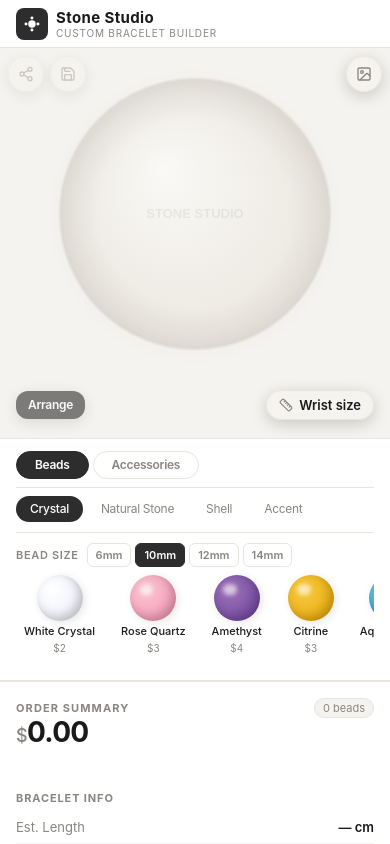
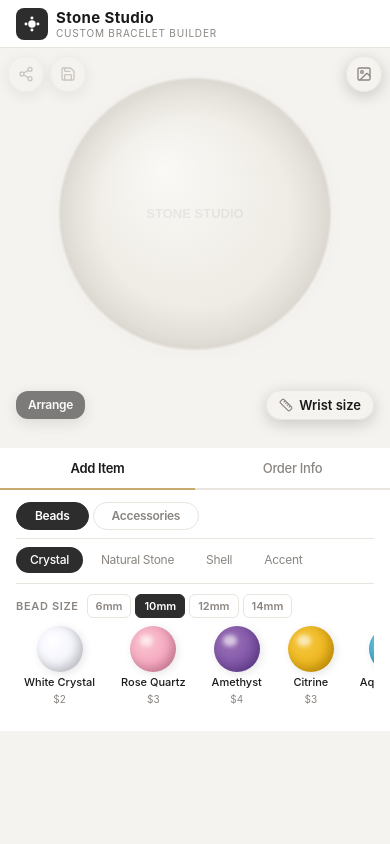
Before and after one commit to pastrainbow/bracelet_custom_configure, a React (Vite) app: page / in a window 390 px wide. Shown: the top 844 px of the page. Built offline with nearby package versions, Linux system fonts and the light colour scheme.

Commit message:
Feat: control subsections on mobile for cleaner UI

```diff
--- a/src/components/BeadPicker.tsx
+++ b/src/components/BeadPicker.tsx
@@ -62,7 +62,7 @@
   };
 
   return (
-    <div className="flex-shrink-0 border-t border-border bg-surface px-5 py-3 max-[639px]:px-4 max-[639px]:pb-3.5">
+    <div className="flex-shrink-0 border-t border-border bg-surface px-5 py-3 max-[639px]:border-t-0 max-[639px]:px-4 max-[639px]:pb-3.5">
       <div className="mb-2 border-b border-border pb-2">
         <PillTabs tabs={SUPER_TABS} value={superCat} onValueChange={onSuperChange} variant="solid" />
       </div>
--- /dev/null
+++ b/src/components/MobilePanelTabs.tsx
@@ -0,0 +1,49 @@
+import type { MobilePanel } from '@/store/store';
+import { useStore } from '@/store/store';
+import { cn } from './ui/cn';
+
+const PANELS: { value: MobilePanel; label: string }[] = [
+  { value: 'add', label: 'Add Item' },
+  { value: 'order', label: 'Order Info' },
+];
+
+/**
+ * Section selector shown only on mobile, pinned beneath the bowl, that switches
+ * the control column between the bead picker ("Add Item") and the order/info
+ * sidebar ("Order Info"). Styled as full-width underline tabs on the control
+ * section's own surface so it reads as the head of that section rather than a
+ * floating control, while the gold active underline keeps it distinct from the
+ * pill tabs inside each subsection.
+ */
+export function MobilePanelTabs() {
+  const mobilePanel = useStore((s) => s.mobilePanel);
+  const setMobilePanel = useStore((s) => s.setMobilePanel);
+
+  return (
+    <div
+      role="tablist"
+      aria-label="Control panel"
+      className="flex w-full bg-surface"
+    >
+      {PANELS.map((p) => {
+        const active = mobilePanel === p.value;
+        return (
+          <button
+            key={p.value}
+            role="tab"
+            aria-selected={active}
+            onClick={() => setMobilePanel(p.value)}
+            className={cn(
+              'flex-1 border-b-2 px-3 py-3 text-[13px] tracking-tight transition-colors',
+              active
+                ? 'border-gold font-semibold text-ink'
+                : 'border-border font-medium text-muted hover:text-ink',
+            )}
+          >
+            {p.label}
+          </button>
+        );
+      })}
+    </div>
+  );
+}
--- a/src/components/Sidebar.tsx
+++ b/src/components/Sidebar.tsx
@@ -12,11 +12,13 @@
 
 export function Sidebar() {
   const shareOpen = useStore((s) => s.shareOpen);
+  const mobilePanel = useStore((s) => s.mobilePanel);
   return (
     <aside
       className={cn(
-        'flex flex-col gap-4 overflow-y-auto border-l border-border bg-surface p-5 transition-all duration-300 max-[1024px]:gap-3 max-[1024px]:p-3.5 max-[639px]:gap-3 max-[639px]:border-l-0 max-[639px]:border-t-2 max-[639px]:p-4 max-[639px]:pb-12',
+        'flex flex-col gap-4 overflow-y-auto border-l border-border bg-surface p-5 transition-all duration-300 max-[1024px]:gap-3 max-[1024px]:p-3.5 max-[639px]:gap-3 max-[639px]:border-l-0 max-[639px]:border-t-0 max-[639px]:p-4 max-[639px]:pb-12',
         shareOpen && 'pointer-events-none translate-x-full opacity-0',
+        mobilePanel !== 'order' && 'max-[639px]:hidden',
       )}
     >
       <OrderSummary />
--- a/src/components/Studio.tsx
+++ b/src/components/Studio.tsx
@@ -5,6 +5,7 @@
 import { BackgroundDropdown } from './BackgroundDropdown';
 import { CanvasActions } from './CanvasActions';
 import { StickyFit } from './StickyFit';
+import { MobilePanelTabs } from './MobilePanelTabs';
 import { Button } from './ui/Button';
 import { cn } from './ui/cn';
 
@@ -24,6 +25,7 @@
   const count = useStore((s) => s.items.length);
   const toggleArrange = useStore((s) => s.toggleArrange);
   const shareOpen = useStore((s) => s.shareOpen);
+  const mobilePanel = useStore((s) => s.mobilePanel);
   const isBracelet = mode !== 'free';
 
   return (
@@ -40,7 +42,7 @@
           that scrolling content slides under, not over). */}
       <div
         className={cn(
-          'relative flex min-h-0 flex-1 flex-col items-center justify-center gap-3 transition-[transform,opacity] duration-300 max-[639px]:sticky max-[639px]:top-12 max-[639px]:z-10 max-[639px]:flex-none max-[639px]:gap-2.5 max-[639px]:bg-bg max-[639px]:pb-2 min-[640px]:min-h-[max(44vh,300px)]',
+          'relative flex min-h-0 flex-1 flex-col items-center justify-center gap-3 transition-[transform,opacity] duration-300 max-[639px]:sticky max-[639px]:top-12 max-[639px]:z-10 max-[639px]:flex-none max-[639px]:gap-2.5 max-[639px]:bg-bg min-[640px]:min-h-[max(44vh,300px)]',
           shareOpen && 'scale-90 opacity-0',
         )}
       >
@@ -92,6 +94,15 @@
         <div className="hidden w-full flex-shrink-0 justify-center max-[639px]:flex">
           <StickyFit />
         </div>
+
+        {/* Mobile: sticky section selector (part of the pinned bowl region) that
+            heads the control column and switches the scrolling content below
+            between the bead picker and the sidebar. Full-bleed and flush with
+            that content (shared surface) so it reads as part of the section; a
+            small gap above separates it from the bowl/fit row. */}
+        <div className="mt-2 hidden w-full flex-shrink-0 max-[639px]:block">
+          <MobilePanelTabs />
+        </div>
         </div>
 
       {/* Capped to a fraction of the desktop viewport so the bowl always gets the
@@ -103,6 +114,7 @@
         className={cn(
           'transition-[transform,opacity] duration-300 min-[640px]:max-h-[40vh] min-[640px]:min-h-0 min-[640px]:overflow-y-auto',
           shareOpen && 'pointer-events-none translate-y-full opacity-0',
+          mobilePanel !== 'add' && 'max-[639px]:hidden',
         )}
       >
         <BeadPicker />
--- a/src/store/store.ts
+++ b/src/store/store.ts
@@ -15,6 +15,9 @@
   totalPrice: number;
   lengthCm: number;
 }
+
+/** Which control subsection the mobile tab selector currently shows. */
+export type MobilePanel = 'add' | 'order';
 
 const ERROR_DURATION_MS = 2600;
 let errorTimer: ReturnType<typeof setTimeout> | null = null;
@@ -35,6 +38,8 @@
   cartPending: boolean;
   /** Whether the focused share/preview view is open. */
   shareOpen: boolean;
+  /** Which control subsection the mobile tab selector shows (mobile only). */
+  mobilePanel: MobilePanel;
   /** Transient error toast; `id` changes on each trigger to replay the animation. */
   error: { msg: string; id: number } | null;
 
@@ -61,6 +66,7 @@
   saveDesign: () => void;
   openShare: () => void;
   closeShare: () => void;
+  setMobilePanel: (panel: MobilePanel) => void;
 }
 
 export const useStore = create<ConfiguratorState>((set, get) => ({
@@ -77,6 +83,7 @@
   progress: 0,
   cartPending: false,
   shareOpen: false,
+  mobilePanel: 'add',
   error: null,
 
   attachEngine: (engine) => set({ engine }),
@@ -127,6 +134,7 @@
 
   openShare: () => set({ shareOpen: true }),
   closeShare: () => set({ shareOpen: false }),
+  setMobilePanel: (panel) => set({ mobilePanel: panel }),
 
   addToCart: async () => {
     const { items, options, wristSizeCm } = get();
```
